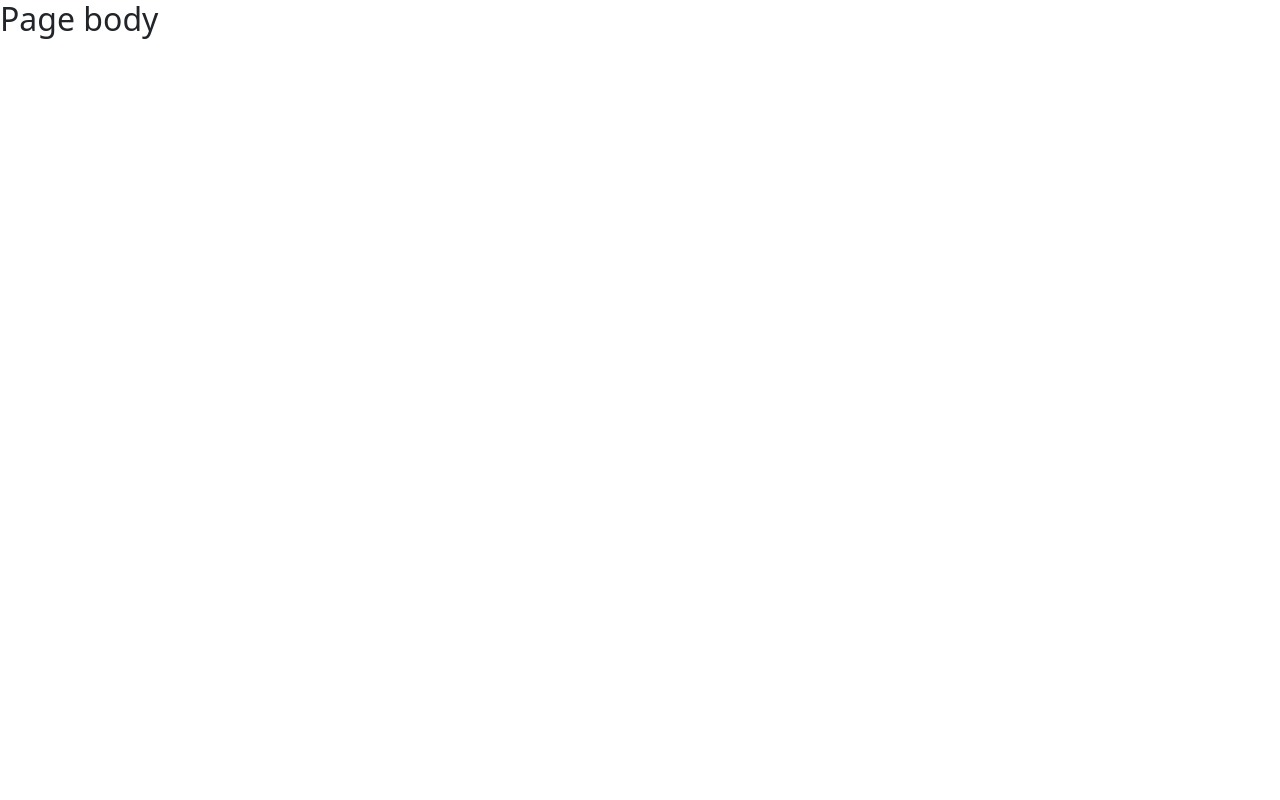
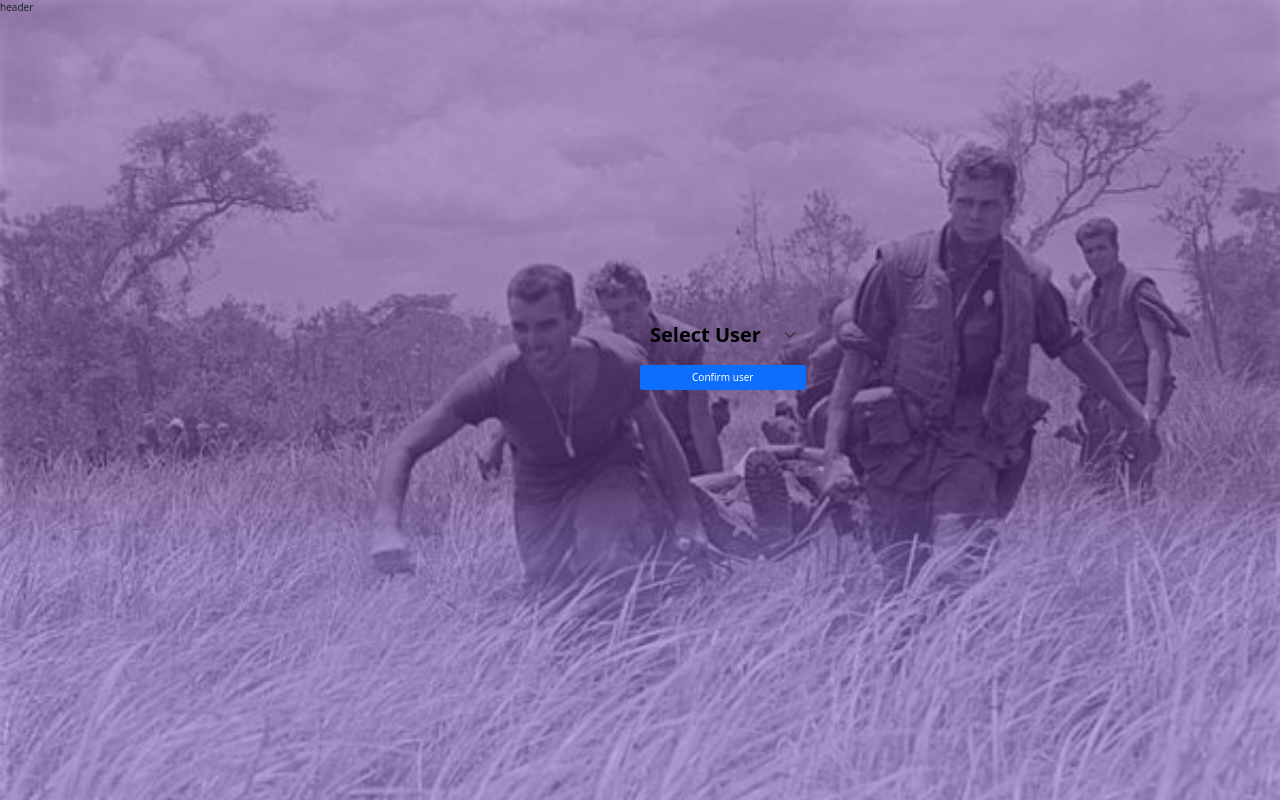
Before and after one commit to timothyAgevi/emergency-alert, a website: page public/index.html in a window 1280 px wide. Drawn offline with nearby package versions, Linux system fonts and the light colour scheme.

Commit message:
index, dashboard, regiter, login

```diff
--- /dev/null
+++ b/public/css/app.css
@@ -0,0 +1,38 @@
+*{
+    margin: 0;
+    padding: 0;
+    box-sizing: border-box;
+}
+html{
+    font-size: 62.5%;
+    font-family: 'Josefin Slab', serif;
+}
+body{
+    background-image: linear-gradient(to bottom,#66339977 60%, 	#9470db88 70%), url("../images/img-1.jpg");
+    background-repeat: no-repeat;
+    background-size: cover;
+    height: 100vh;
+}
+.page_container{
+    position: relative;
+}
+.user_form_container{
+    position: absolute;
+    top: 30rem;
+    left: 50%;
+}
+form > .select-bg{
+    border: none;
+    outline: none;
+    background-color: transparent;
+    font-size: 2em;
+    font-weight: 800;
+    color: black;
+}
+.form > .select-bg :focus{
+    border: none;
+}
+.btn-primary {
+    width: 100%;
+    background-color: transparent;
+}
--- a/public/index.html
+++ b/public/index.html
@@ -8,9 +8,9 @@
         <meta name="viewport" content="width=device-width, initial-scale=1.0" />
         <meta http-equiv="X-UA-Compatible" content="IE=edge">
         <link rel="pingback" href="https: //domainname.com/xmlrpc.php" />
-        <title>Emergency Alert</title>
+        <title>Emergency Alert || Home</title>
         <!-- style and script resources -->
-        <link rel="stylesheet" href="" media="all">
+        <link rel="stylesheet" href="./css/app.css" media="all">
         <script src=""></script>
         <!--meta properties -->
         <meta name="description" content=" Your site description." />
@@ -57,12 +57,35 @@
         <link rel="apple-touch-icon-precomposed" href="images/icon/cropped-cropped-favicon-1-1-180x180.png" />
         <meta name="msapplication-TileImage" content="images/icon/cropped-cropped-favicon-1-1-270x270.png" />
         <!--complete list of meta tags at - https://gist.github.com/lancejpollard/1978404 -->
+        <!-- Google fonts -->
+        <link rel="preconnect" href="https://fonts.googleapis.com">
+        <link rel="preconnect" href="https://fonts.gstatic.com" crossorigin>
+        <link href="https://fonts.googleapis.com/css2?family=Josefin+Slab:wght@300&display=swap" rel="stylesheet">
+         <!-- Boostrap -->
+        <link href="https://cdn.jsdelivr.net/npm/bootstrap@5.0.2/dist/css/bootstrap.min.css" rel="stylesheet" integrity="sha384-EVSTQN3/azprG1Anm3QDgpJLIm9Nao0Yz1ztcQTwFspd3yD65VohhpuuCOmLASjC" crossorigin="anonymous">
     </head>
     <body>
         <!--[if lt IE 7]>
             <p class="browsehappy">You are using an <strong>outdated</strong> browser. Please <a href="#">upgrade your browser</a> to improve your experience.</p>
         <![endif]-->
-        <h2>Page body</h2>
+        <header>
+            <span>header</span>
+        </header>
+        <main class="page_container">
+            <div class="user_form_container">
+                <form action="">
+                    <select class="form-select form-select-lg mb-3 select-bg" aria-label=".form-select-lg example">
+                        <option selected>Select User</option>
+                        <option value="1" class="opt-bg">Normal user</option>
+                        <option value="2">Hospital user</option>
+                      </select>
+                      <div class="col-auto">
+                        <button type="submit" class="btn btn-primary mb-3">Confirm user</button>
+                      </div>
+                </form>
+            </div>
+        </main>
+
         <link rel="stylesheet" type="text/css" href="/" media="print" />
         <script src="" async defer></script>
     </body>
```
Also changed, not shown: server.js (+19 -4 lines), public/images/img-1.jpg (added).
